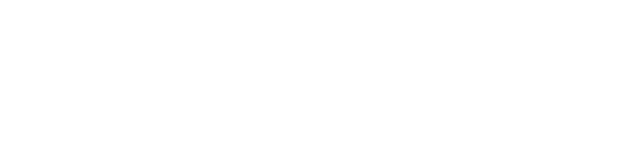
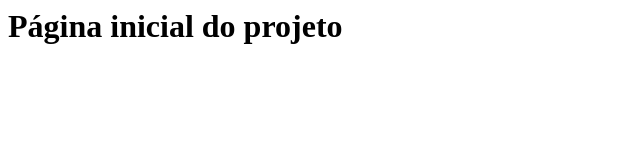
Before and after one commit to juniorgarcia81/projeto-turma2, a plain HTML site: page index.html in a window 1280 px wide. Shown: the whole page, without its empty margins (0-640 px from the left). Drawn offline with Linux system fonts and the light colour scheme.

Commit message:
Inclusão do body da página index

```diff
--- a/index.html
+++ b/index.html
@@ -2,4 +2,7 @@
   <head>
     <title>ProEducadro Turma 2</title>
   </head>
+  <body>
+    <h1>Página inicial do projeto</h1>
+  </body>
 </html>
```
